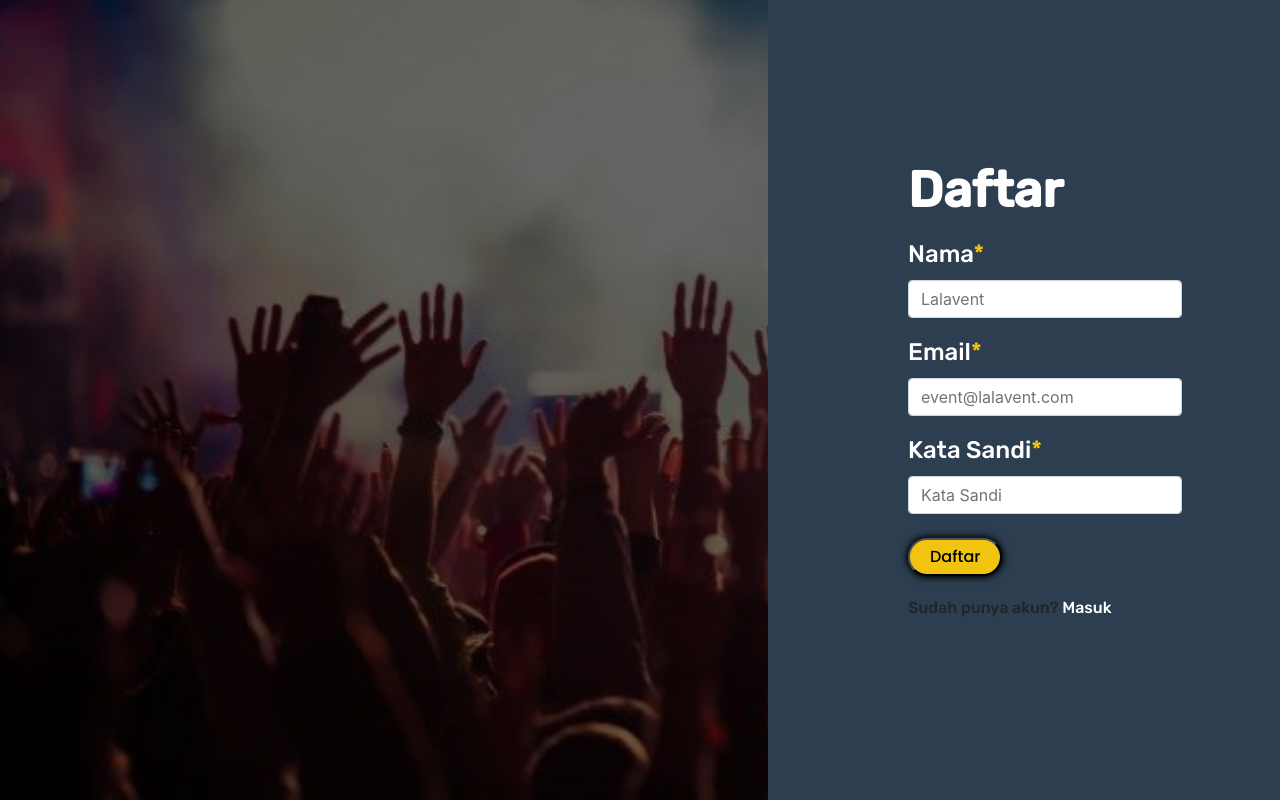
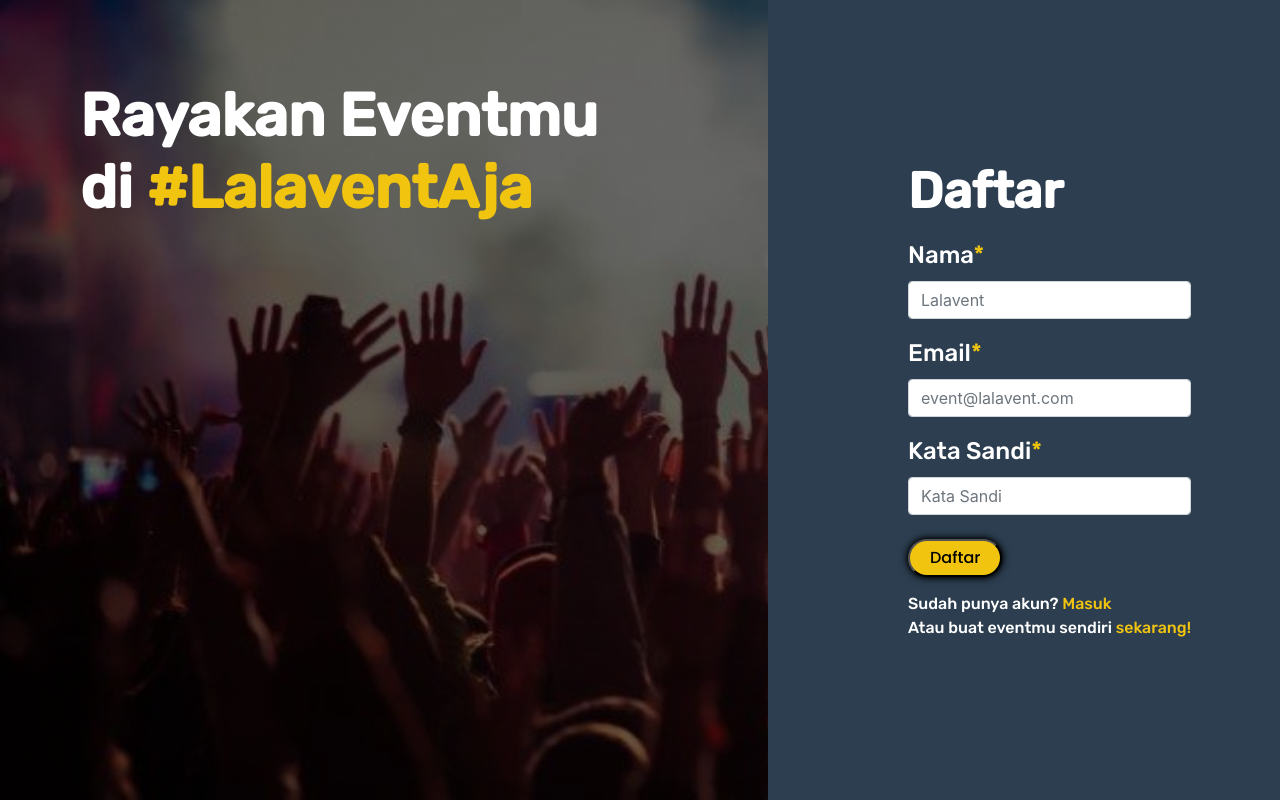
Before and after one commit to slucter/lalavent.client, a Vue app: page /register in a window 1280 px wide. Built offline with nearby package versions, Linux system fonts and the light colour scheme.

Commit message:
login-register

```diff
--- a/src/App.vue
+++ b/src/App.vue
@@ -11,7 +11,7 @@
 
 <script>
 import navbar from '@/components/Navbar.vue'
-import Footer from '@/components/_module/Footer.vue'
+// import Footer from '@/components/_module/Footer.vue'
 import SmallFooter from '@/components/_module/Small-Footer.vue'
 
 export default {
--- a/src/store/event/index.js
+++ b/src/store/event/index.js
@@ -12,7 +12,7 @@ export default ({
   mutations: {
     events (state, data) {
       state.events = data
-      // console.log(state.events)
+      console.log(state.events)
     }
   },
   actions: {
--- a/src/views/Dashboard.vue
+++ b/src/views/Dashboard.vue
@@ -12,7 +12,7 @@
           </div>
         </div>
         <hr class="border-light">
-        <h1 class="card-title">0 <span class="star">Event</span></h1>
+        <h1 class="card-title"> {{this.events.length}} <span class="star">Event</span></h1>
       </div>
     </div>
     <div class="card evn-shadow evn-rounded evn-secondary text-white" style="width: 21rem;">
@@ -45,8 +45,19 @@
 </template>
 
 <script>
+import { mapState, mapActions } from 'vuex'
+
 export default {
-  name: 'Dashboard'
+  name: 'Dashboard',
+  computed: {
+    ...mapState('event', ['events'])
+  },
+  methods: {
+    ...mapActions('event', ['getAllEvents'])
+  },
+  mounted () {
+    this.getAllEvents()
+  }
 }
 </script>
 
--- a/src/views/Login.vue
+++ b/src/views/Login.vue
@@ -1,6 +1,8 @@
 <template>
   <div class="container-login evn-primary">
     <div class="left-login">
+      <h1 class="evn-title">Rayakan Eventmu<br>
+        di <span class="env-desc">#LalaventAja</span></h1>
     </div>
     <div class="right-login">
       <div class="title-login">
@@ -22,7 +24,7 @@
         </div>
       </form>
       <div class="account evn-title">
-        <p>Belum punya akun? <router-link to="/register">Daftar</router-link></p>
+        <p>Belum punya akun? <router-link to="/register" class="sign">Daftar</router-link></p>
       </div>
     </div>
   </div>
@@ -40,7 +42,6 @@ export default {
   },
   data () {
     return {
-      // title: '',
       email: '',
       password: '',
       submitStatus: false,
@@ -52,7 +53,6 @@ export default {
     }
   },
   validations: {
-    // title: { required },
     email: { required },
     password: { required }
   },
@@ -107,6 +107,15 @@ export default {
     background-size: cover;
     width: 60%;
     height: 100vh;
+    h1{
+      margin: 80px;
+      color: white;
+      font-weight: bold;
+      font-size: 60px;
+      span{
+        color: #f1c40f;
+      }
+    }
   }
   .right-login{
     display: flex;
@@ -135,6 +144,10 @@ export default {
     .account{
       p{
         margin: 20px 0;
+        color: white;
+        .sign{
+          color: #f1c40f;
+        }
       }
     }
   }
--- a/src/views/Register-Owner.vue
+++ b/src/views/Register-Owner.vue
@@ -1,6 +1,10 @@
 <template>
   <div class="container-register evn-primary">
     <div class="up-register">
+      <div class="brands">
+        <i class="fas fa-campground mr-2"></i>
+        <router-link to="/" class="brand evn-title">Lalavent</router-link>
+      </div>
       <div class="title-register">
         <h5 class="evn-title">Daftar sebagai Penyelenggara</h5>
       </div>
@@ -44,6 +48,9 @@
       </div>
       <div class="mt-4 d-flex flex-row-reverse">
         <Button @btn-click="submitEvent">Daftar</Button>
+      </div>
+      <div class="account evn-title">
+        <p>Sudah punya akun? <router-link to="/login" class="sign">Masuk</router-link></p>
       </div>
     </div>
   </div>
@@ -119,13 +126,25 @@ export default {
     justify-content: center;
     align-items: center;
     .title-register{
-      margin: 200px 0 0 115px;
+      margin: 20px 0 0 115px;
       h5{
         font-size: 55px;
         font-weight: bolder;
         color: white;
       }
     }
+    .brands{
+    color: #eeeeee;
+    margin: 140px 115px 0;
+    .fas{
+      font-size: 35px;
+    }
+    .brand{
+      color: white;
+      font-size: 35px;
+      font-weight: bold;
+    }
+  }
   }
   label {
   font-size: 1.5rem;
@@ -139,5 +158,19 @@ export default {
   .invalid-feedback {
   color: red;
   }
+  .mt-4 Button{
+    margin-bottom: 10px;
+  }
+  .account{
+    display: flex;
+    flex-direction: row-reverse;
+    p{
+      margin: 10px 0 20px;
+      color: white;
+      .sign{
+        color: #f1c40f;
+      }
+    }
+  }
 }
 </style>
--- a/src/views/Register.vue
+++ b/src/views/Register.vue
@@ -1,6 +1,8 @@
 <template>
   <div class="container-login evn-primary">
     <div class="left-login">
+      <h1 class="evn-title">Rayakan Eventmu<br>
+        di <span class="env-desc">#LalaventAja</span></h1>
     </div>
     <div class="right-login">
       <div class="title-login">
@@ -27,7 +29,8 @@
         </div>
       </form>
       <div class="account evn-title">
-        <p>Sudah punya akun? <router-link to="/register">Masuk</router-link></p>
+        <p>Sudah punya akun? <router-link to="/login" class="sign">Masuk</router-link></p>
+        <p class="event">Atau buat eventmu sendiri <router-link to="/register-organizer" class="sign"> sekarang! </router-link></p>
       </div>
     </div>
   </div>
@@ -92,6 +95,15 @@ export default {
     background-size: cover;
     width: 60%;
     height: 100vh;
+    h1{
+      margin: 80px;
+      color: white;
+      font-weight: bold;
+      font-size: 60px;
+      span{
+        color: #f1c40f;
+      }
+    }
   }
   .right-login{
     display: flex;
@@ -118,8 +130,15 @@ export default {
       color: red;
     }
     .account{
+      .event{
+        margin: 0 0;
+      }
       p{
-        margin: 20px 0;
+        margin: 15px 0 0;
+        color: white;
+        .sign{
+          color: #f1c40f;
+        }
       }
     }
   }
```
